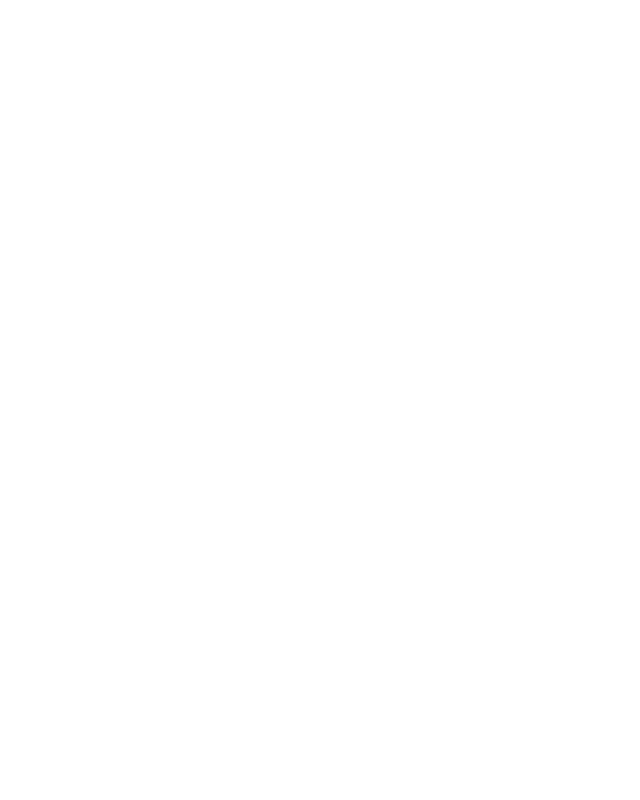
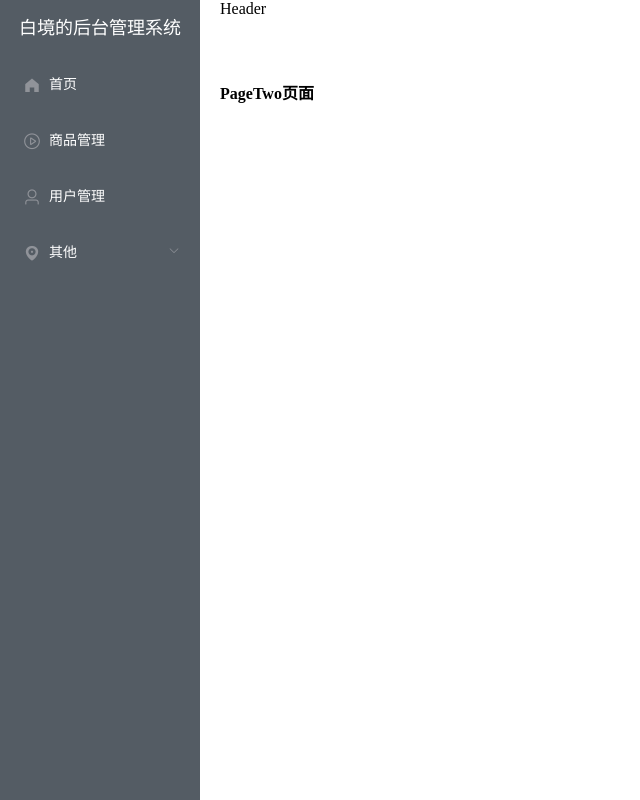
Before and after one commit to BaiJingSama/backstage-manage, a Vue app: page /#/page2 in a window 1280 px wide. Shown: the whole page, without its empty margins (0-640 px from the left). Built offline with nearby package versions, Linux system fonts and the light colour scheme.

Commit message:
实现点击菜单栏跳转到相应路由的功能

```diff
--- a/src/router/index.js
+++ b/src/router/index.js
@@ -3,6 +3,9 @@
 import Home from "../views/Home";
 import User from "../views/User";
 import Main from "../views/Main";
+import Mall from "../views/Mall";
+import PageOne from "../views/PageOne";
+import PageTwo from "../views/PageTwo";
 
 // 1.创建路由表
 // 2.将路由和组件进行映射
@@ -11,9 +14,13 @@
   {
     path: "/",
     component: Main,
+    redirect: "/home",
     children: [
       { path: "home", component: Home },
       { path: "user", component: User },
+      { path: "mall", component: Mall },
+      { path: "page1", component: PageOne },
+      { path: "page2", component: PageTwo },
     ],
   },
 ];
--- /dev/null
+++ b/src/views/Mall.vue
@@ -0,0 +1,15 @@
+<template>
+  <div>
+    <h1>Mall页面</h1>
+  </div>
+</template>
+
+<script>
+export default {
+
+}
+</script>
+
+<style lang="scss" scoped>
+
+</style>
--- /dev/null
+++ b/src/views/PageOne.vue
@@ -0,0 +1,15 @@
+<template>
+  <div>
+    <h1>PageOne页面</h1>
+  </div>
+</template>
+
+<script>
+export default {
+
+}
+</script>
+
+<style lang="scss" scoped>
+
+</style>
--- /dev/null
+++ b/src/views/PageTwo.vue
@@ -0,0 +1,15 @@
+<template>
+  <div>
+    <h1>PageTwo页面</h1>
+  </div>
+</template>
+
+<script>
+export default {
+
+}
+</script>
+
+<style lang="scss" scoped>
+
+</style>
```
